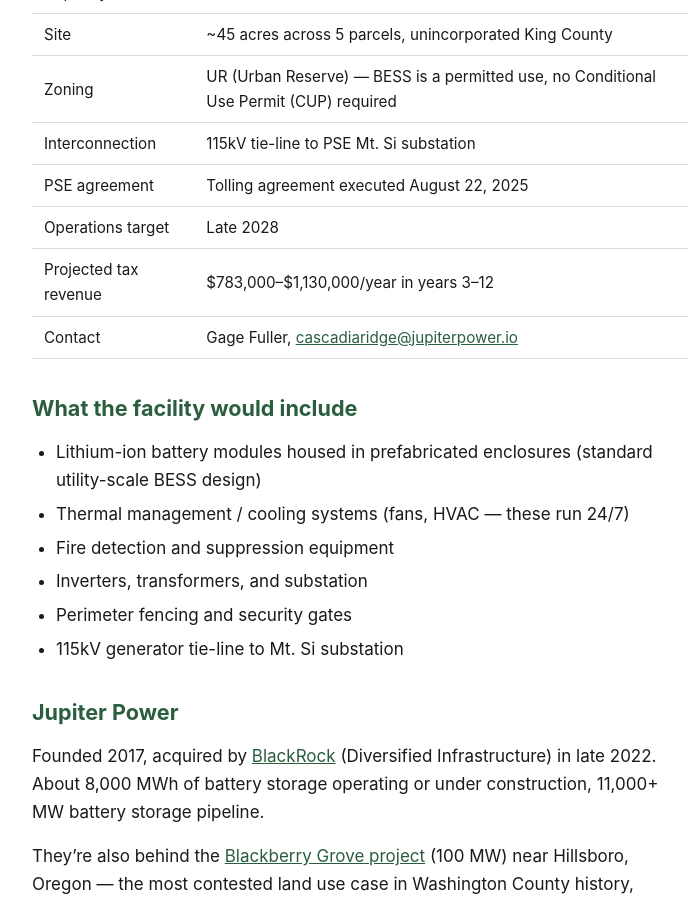
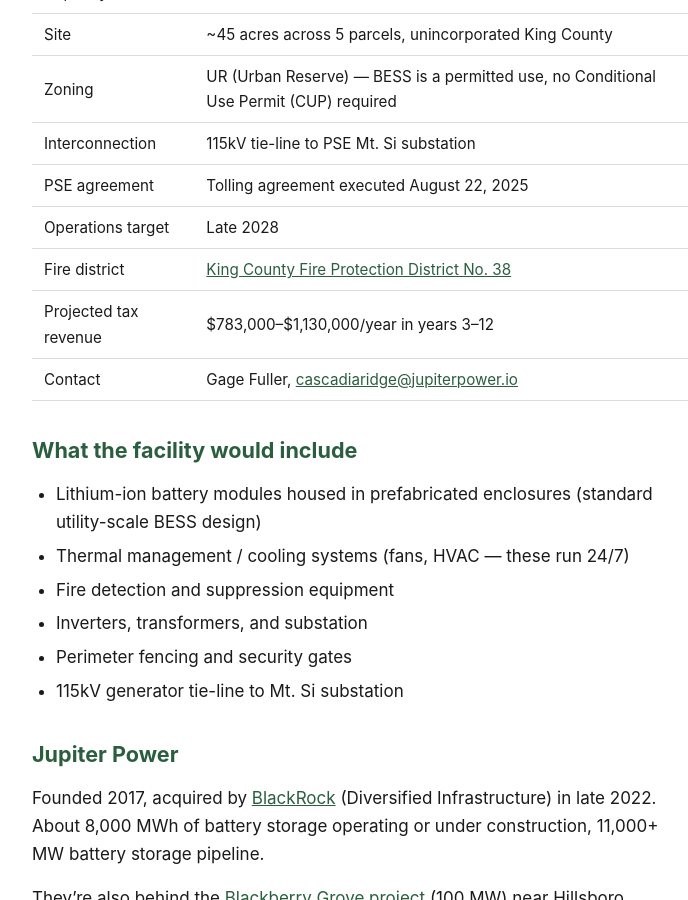
Before and after one commit to calef/cascadia-ridge-bess, a Jekyll site: the page built from _pages/project.md, in a window 1280 px wide and 900 px high, scrolled down 470 px. Shown: the whole window, without its empty margins (280-968 px from the left). Built offline with Jekyll 4.4.1, drawn with Linux system fonts in a browser that asks for light colours.

Commit message:
Deploy site 2026-03-17-122255

```diff
--- a/_pages/project.md
+++ b/_pages/project.md
@@ -14,6 +14,7 @@ title: "Project Overview"
 | Interconnection | 115kV tie-line to PSE Mt. Si substation |
 | PSE agreement | Tolling agreement executed August 22, 2025 |
 | Operations target | Late 2028 |
+| Fire district | [King County Fire Protection District No. 38](https://district-conditions-report.kingcounty.gov/?PIN=3624079039) |
 | Projected tax revenue | $783,000–$1,130,000/year in years 3–12 |
 | Contact | Gage Fuller, [cascadiaridge@jupiterpower.io](mailto:cascadiaridge@jupiterpower.io) |
 
```
